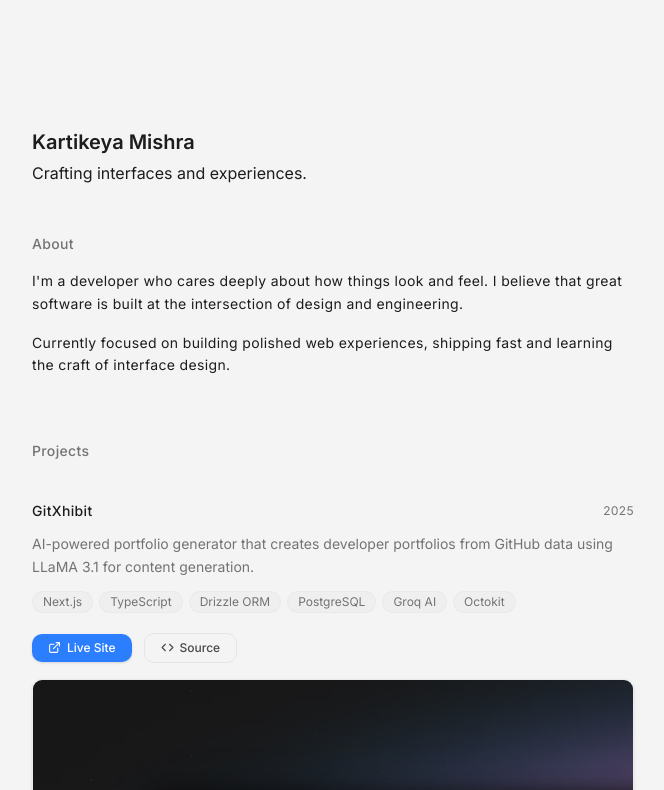
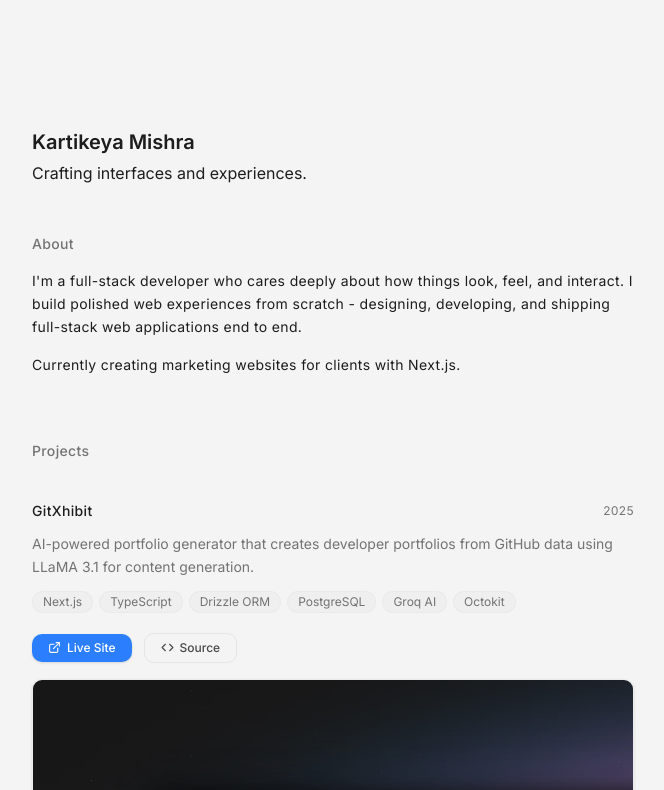
Before and after one commit to k4rtikay/my-portfolio, a Next.js app: page / in a window 1280 px wide. Shown: the top 790 px of the page, without its empty margins (307-971 px from the left). Built offline with nearby package versions, Linux system fonts and the light colour scheme; no server answers.

Commit message:
chore: tweak about copy

```diff
--- a/src/components/website/about.tsx
+++ b/src/components/website/about.tsx
@@ -6,13 +6,11 @@ export function About() {
             </h2>
             <div className="space-y-4 text-base sm:text-sm tracking-wide leading-relaxed">
                 <p>
-                    I&apos;m a developer who cares deeply about how things look and feel.
-                    I believe that great software is built at the intersection of design and
-                    engineering.
+                    I&apos;m a full-stack developer who cares deeply about how things look, feel,
+                    and interact. I build polished web experiences from scratch - designing, developing, and shipping full-stack web applications end to end.
                 </p>
                 <p>
-                    Currently focused on building polished web experiences, shipping fast and learning
-                    the craft of interface design.
+                    Currently creating marketing websites for clients with Next.js.
                 </p>
             </div>
         </section>
```
